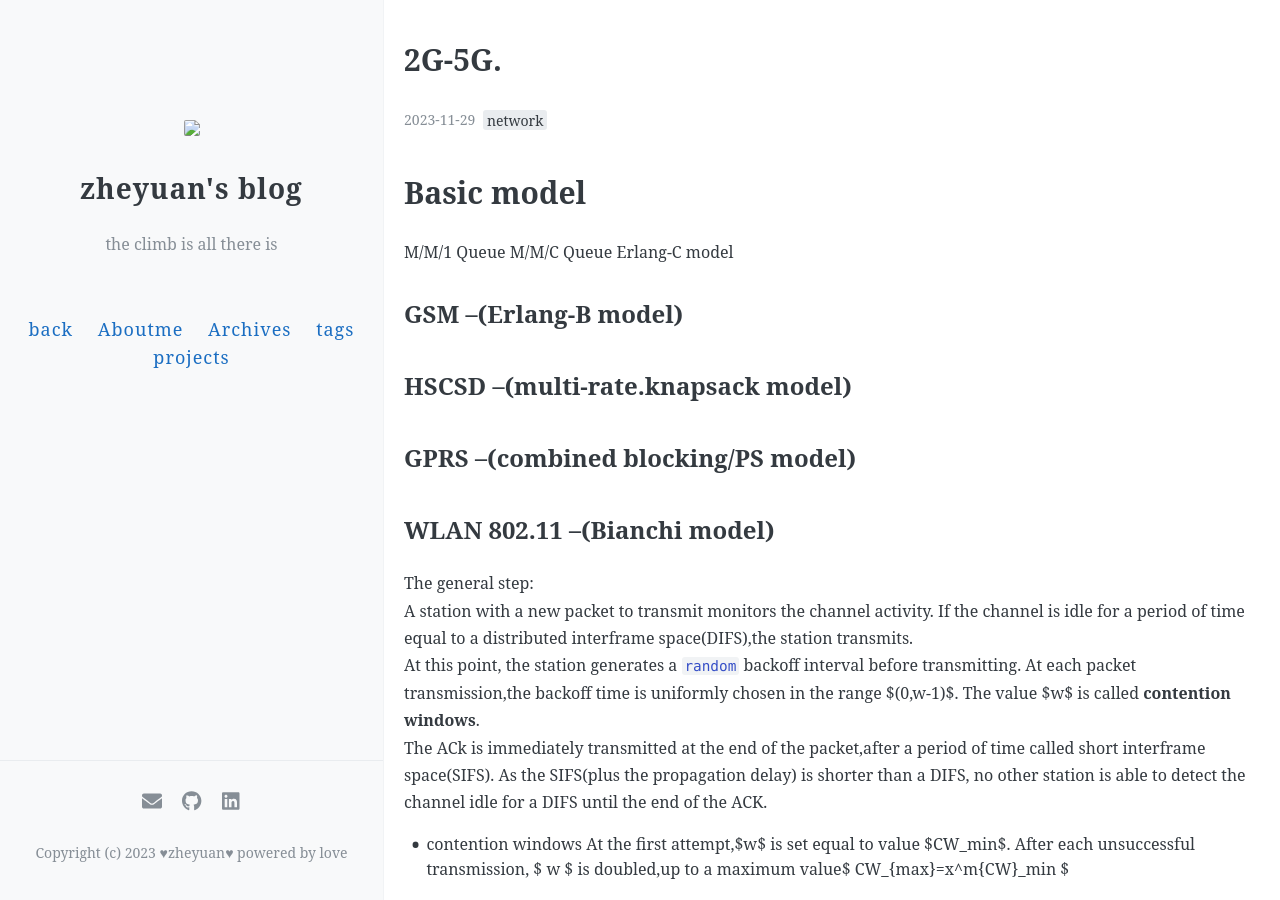
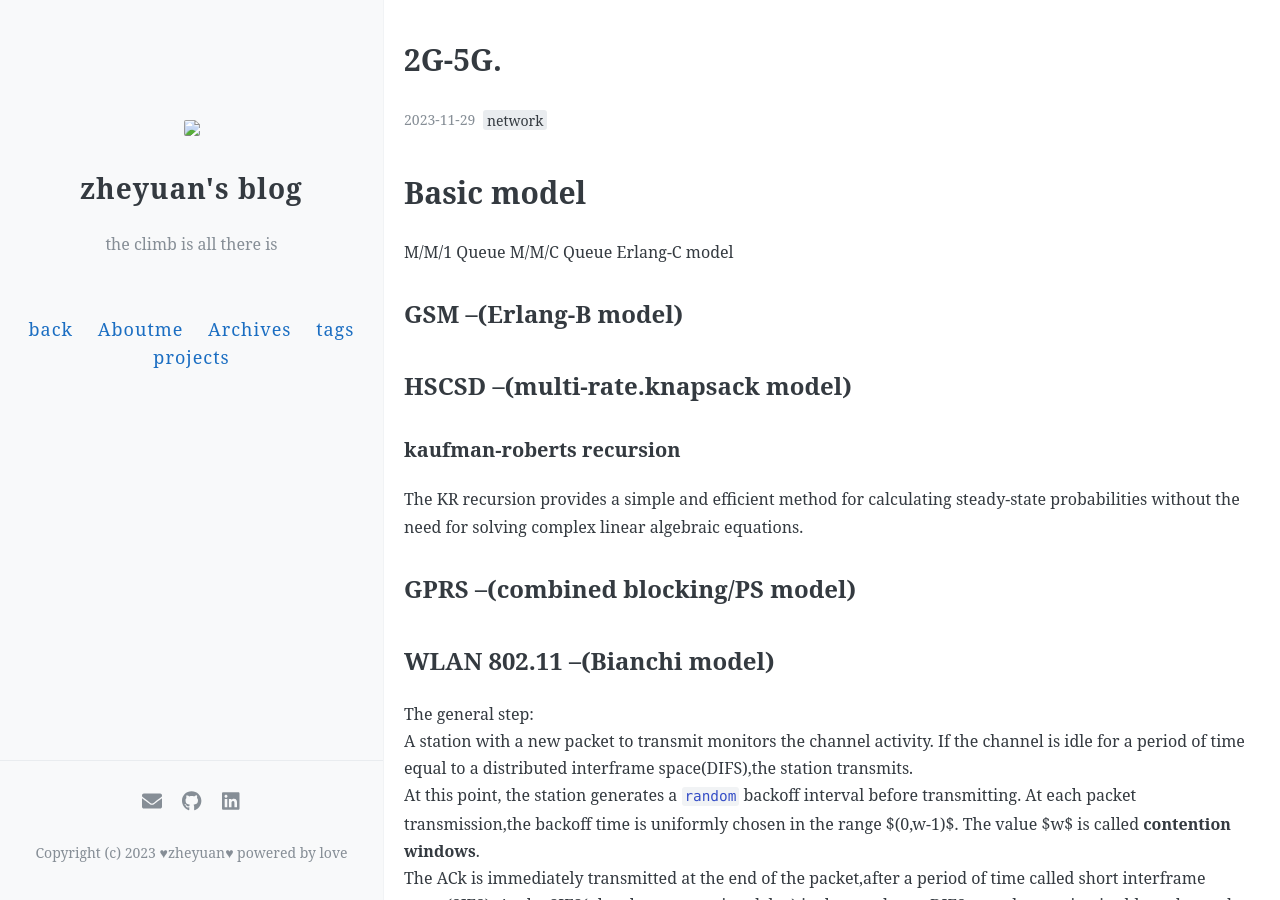
Before and after one commit to zhang-mickey/zhang-mickey.github.io, a Jekyll site: the page built from _posts/2023-11-29-2G-5G.md, in a window 1280 px wide and 900 px high. Built offline with Jekyll 4.4.1, drawn with Linux system fonts in a browser that asks for light colours; comment, search, counter and statistics services are not loaded.

Commit message:
Update 2023-11-29-2G-5G.md

```diff
--- a/_posts/2023-11-29-2G-5G.md
+++ b/_posts/2023-11-29-2G-5G.md
@@ -18,6 +18,8 @@ M/M/C Queue Erlang-C model
 
 ## HSCSD --(multi-rate.knapsack model)
 
+### kaufman-roberts recursion
+The KR recursion provides a simple and efficient method for calculating steady-state probabilities without the need for solving complex linear algebraic equations.
 ## GPRS --(combined blocking/PS model)
 
 ## WLAN 802.11 --(Bianchi model)
```
